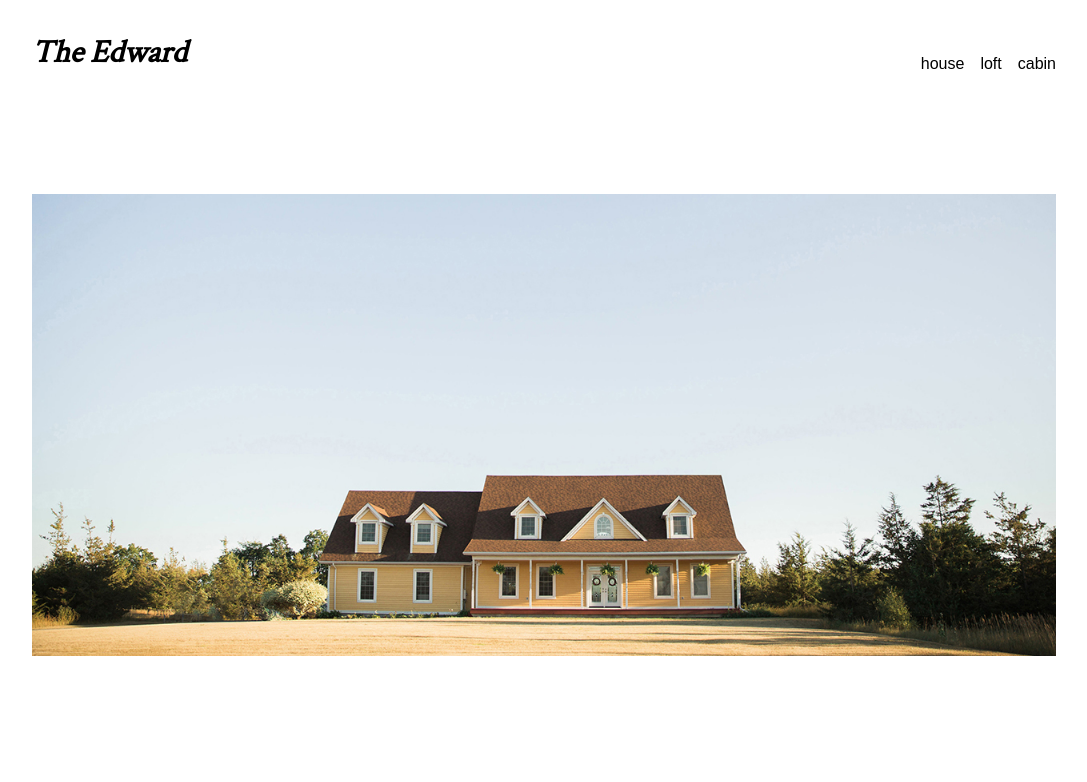
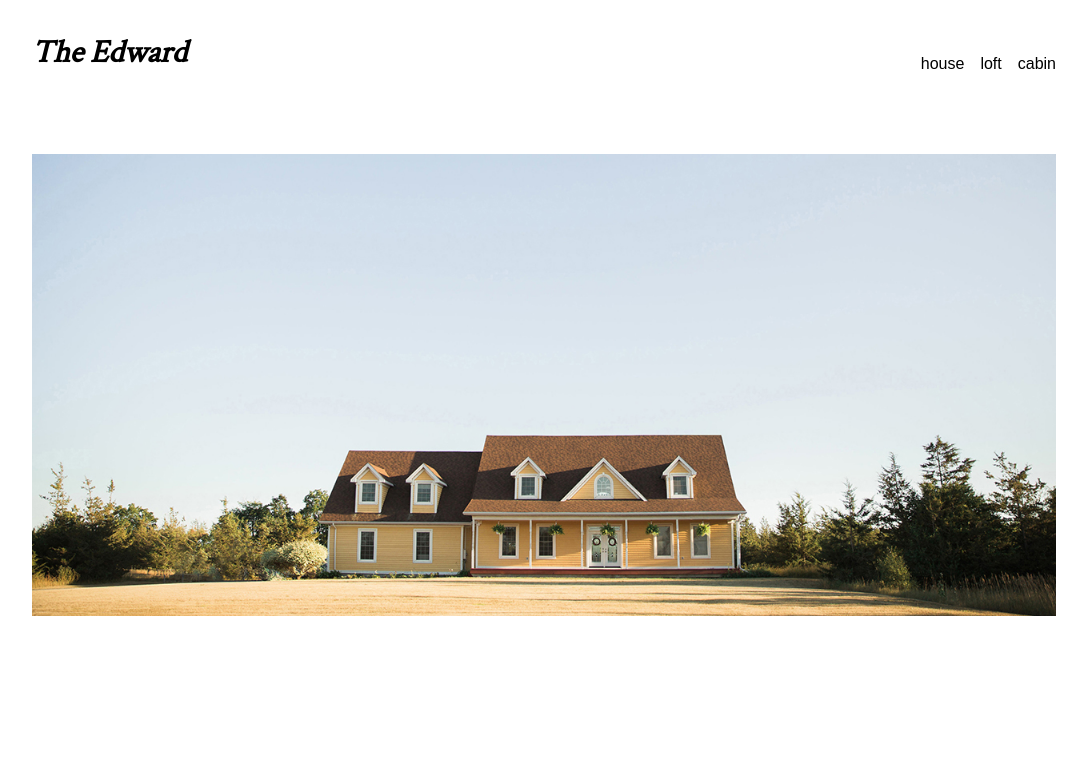
Before and after one commit to Jam52/the-edward, a React (Create React App) app: page /#/ in a window 1280 px wide. Shown: the top 782 px of the page, without its empty margins (96-1183 px from the left). Built offline with nearby package versions, Linux system fonts and the light colour scheme.

Commit message:
Add min and max height to imageContainer

```diff
--- a/src/components/ImageContainer/ImageContainer.module.scss
+++ b/src/components/ImageContainer/ImageContainer.module.scss
@@ -5,7 +5,8 @@
   justify-content: center;
   align-items: center;
   overflow: hidden;
-  min-height: 80vh;
+  min-height: 70vh;
+  max-height: 80vh;
 
   img {
     width: 100%;
```
